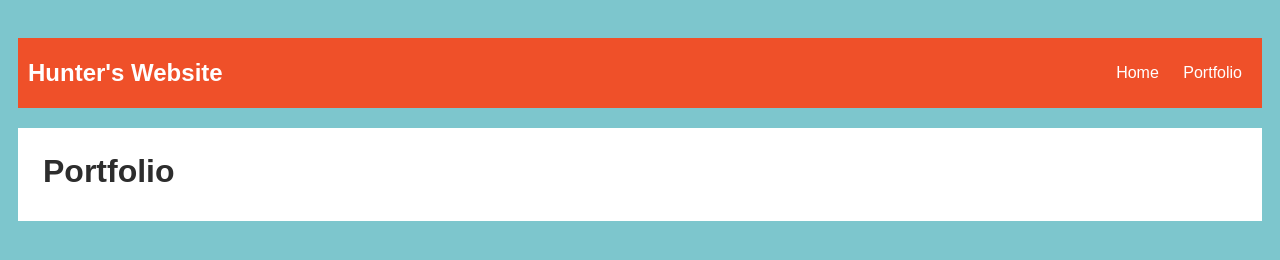
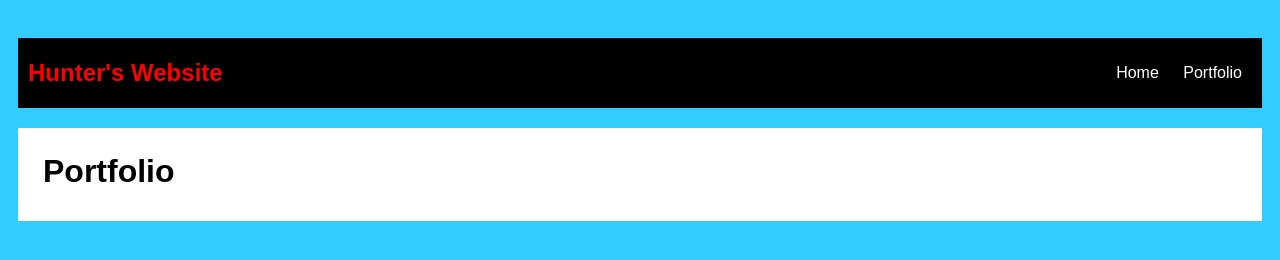
Before and after one commit to HuntNguyen/huntnguyen.github.io, a plain HTML site: page portfolio.html in a window 1280 px wide. Drawn offline with nearby package versions, Linux system fonts and the light colour scheme; no server answers.

Commit message:
color edit

```diff
--- a/portfolio.html
+++ b/portfolio.html
@@ -4,8 +4,8 @@
         <title>Hunter's Website</title>
          <style type="text/css">
             body {
-                background: rgb(125, 198, 205);
-                color: rgb(45, 45, 45);
+                background: rgb(51, 204, 255);
+                color: red);
                 padding: 10px;
                 font-family: arial;
             }
@@ -23,7 +23,7 @@
 
             /* navigation menu */
             nav {
-                background: rgb(239, 80, 41);
+                background: black;
                 margin: 20px auto;
                 display: flex;
                 padding: 10px;
@@ -31,7 +31,7 @@
             nav header {
                 display: flex;
                 align-items: center;
-                color: rgb(255, 255, 255);
+                color: red;
                 flex: 1;
             }
             nav ul {
```
Also changed, not shown: 1 other file.
